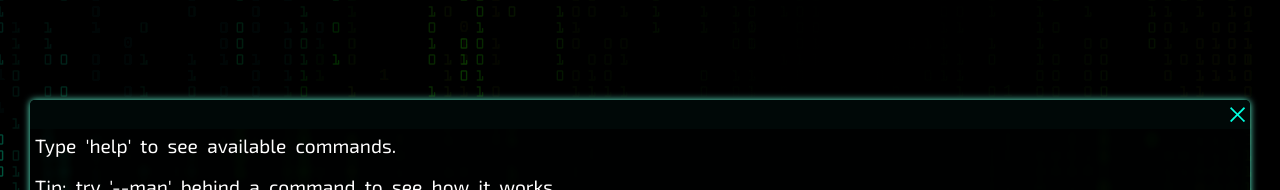
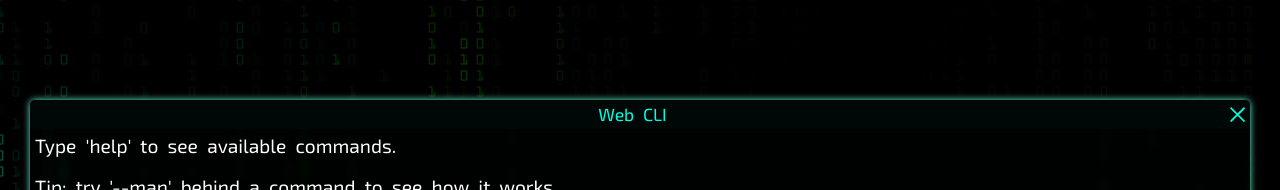
Before and after one commit to lukasbuschdev/cli, an Angular app: page /privacy-policy in a window 1280 px wide. Shown: the top 190 px of the page. Built offline with nearby package versions, Linux system fonts and the light colour scheme; a web font is replaced by a local one.

Commit message:
minor changes – einfach ignorieren

```diff
--- a/angular.json
+++ b/angular.json
@@ -42,6 +42,16 @@
           },
           "configurations": {
             "production": {
+              "optimization": {
+                "scripts": true,
+                "styles": {
+                  "minify": true,
+                  "inlineCritical": true
+                },
+                "fonts": {
+                  "inline": true
+                }
+              },
               "budgets": [
                 {
                   "type": "initial",
@@ -54,6 +64,9 @@
                   "maximumError": "8kB"
                 }
               ],
+              "sourceMap": false,
+              "namedChunks": false,
+              "extractLicenses": true,
               "outputHashing": "all"
             },
             "development": {
--- a/src/app/app.component.scss
+++ b/src/app/app.component.scss
@@ -21,7 +21,7 @@
 
   .wrapper {
     position: relative;
-    z-index: 0;
+    z-index: 1;
     background-color: transparent;
   }
 
--- a/src/app/cmd/cmd.component.html
+++ b/src/app/cmd/cmd.component.html
@@ -1,9 +1,10 @@
 <div id="cmd" class="section-container center">
-    <div #terminalContainer class="terminal column">
-        <div class="header">
+    <div #terminalContainer class="terminal column" role="main" elementtiming="terminal">
+        <div class="header row between">
+            <div class="empty-space"></div>
+            <h1>Web CLI</h1>
             <img (click)="utils.goToPortfolio()" src="img/close.svg">
         </div>
-
 
         <div #contentContainer [class.no-scroll]="localRequests.isEditing" class="content-container" (click)="focusInput($event)">
             <div class="greeting">
--- a/src/app/cmd/cmd.component.scss
+++ b/src/app/cmd/cmd.component.scss
@@ -30,10 +30,15 @@
     width: 100%;
     height: 30px;
     display: flex;
-    justify-content: flex-end;
     align-items: center;
     background-color: $dark-blue;
     padding: 0 5px;
+
+    h1 {
+        font-size: 1.1rem;
+        font-weight: 400;
+        color: $blue;
+    }
 
     img {
         height: 15px;
@@ -76,7 +81,6 @@
     }
 
     span, pre {
-        // font-family: 'OCRAbyBT', sans-serif;
         font-size: 1.1rem;
         font-weight: 400;
         color: var(--txt-white);
@@ -113,7 +117,6 @@
         textarea {
             width: 100%;
             font-size: 1.1rem;
-            // font-family: 'OCRAbyBT', sans-serif;
             font-weight: 400;
             color: var(--txt-white);
             border: none;
@@ -158,7 +161,6 @@
             width: 100%;
             height: 100%;
             font-size: 1rem;
-            // font-family: 'OCRAbyBT', sans-serif;
             font-weight: 400;
             background-color: $grey;
             color: var(--txt-white);
--- a/src/styles.scss
+++ b/src/styles.scss
@@ -211,22 +211,6 @@ input[type="number"] {
     -ms-appearance: none !important;
 }
 
-.fade-in-bottom {
-  opacity: 0;
-  animation: fadeInBottom 500ms ease-out forwards;
-}
-
-@keyframes fadeInBottom {
-  0% {
-    opacity: 0;
-    transform: translateY(100px);
-  }
-  100% {
-    opacity: 1;
-    transform: translateY(0);
-  }
-}
-
 .hidden {
   opacity: 0;
   transform: translateY(20px);
```
